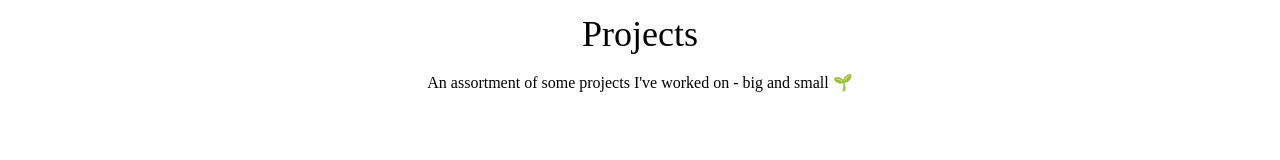
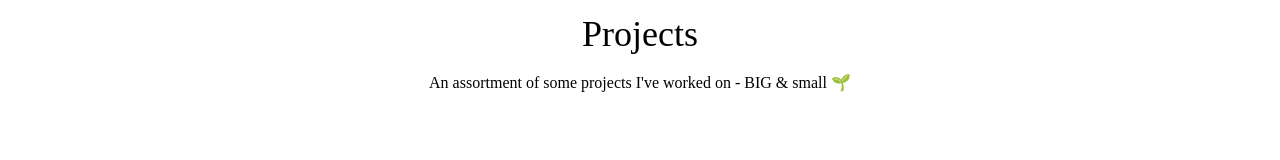
Before and after one commit to lienynn/lien-portfolio, a React (Create React App) app: page / in a window 1280 px wide. Shown: the part 730-890 px from the top of the page. Built offline with nearby package versions, Linux system fonts and the light colour scheme.

Commit message:
edited projects.jsx + skills.jsx

```diff
--- a/src/components/Projects.jsx
+++ b/src/components/Projects.jsx
@@ -10,7 +10,7 @@ export default function Projects() {
             Projects
           </h1>
           <p className="lg:w-2/3 mx-auto leading-relaxed text-base">
-            An assortment of some projects I've worked on - big and small 🌱
+            An assortment of some projects I've worked on - BIG & small 🌱
           </p>
 
         </div>
--- a/src/components/Skills.jsx
+++ b/src/components/Skills.jsx
@@ -10,7 +10,7 @@ export default function Skills() {
             Skills &amp; Technologies
           </h1>
           <p className="text-base leading-relaxed xl:w-2/4 lg:w-3/4 mx-auto">
-           My technology stack is continuously growing -- <br/>
+           My technology stack is continuously growing - <br/>
            I am mainly working with Javascript & React at the moment 👩🏻‍💻
           </p>
         </div>
```
